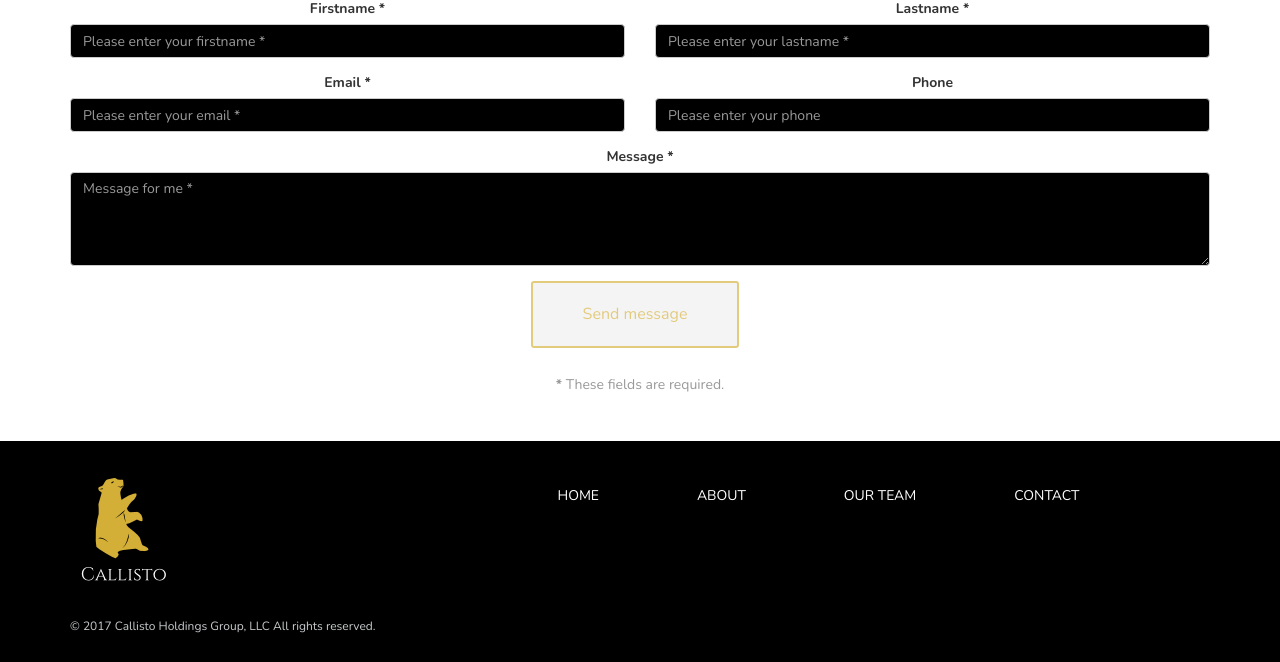
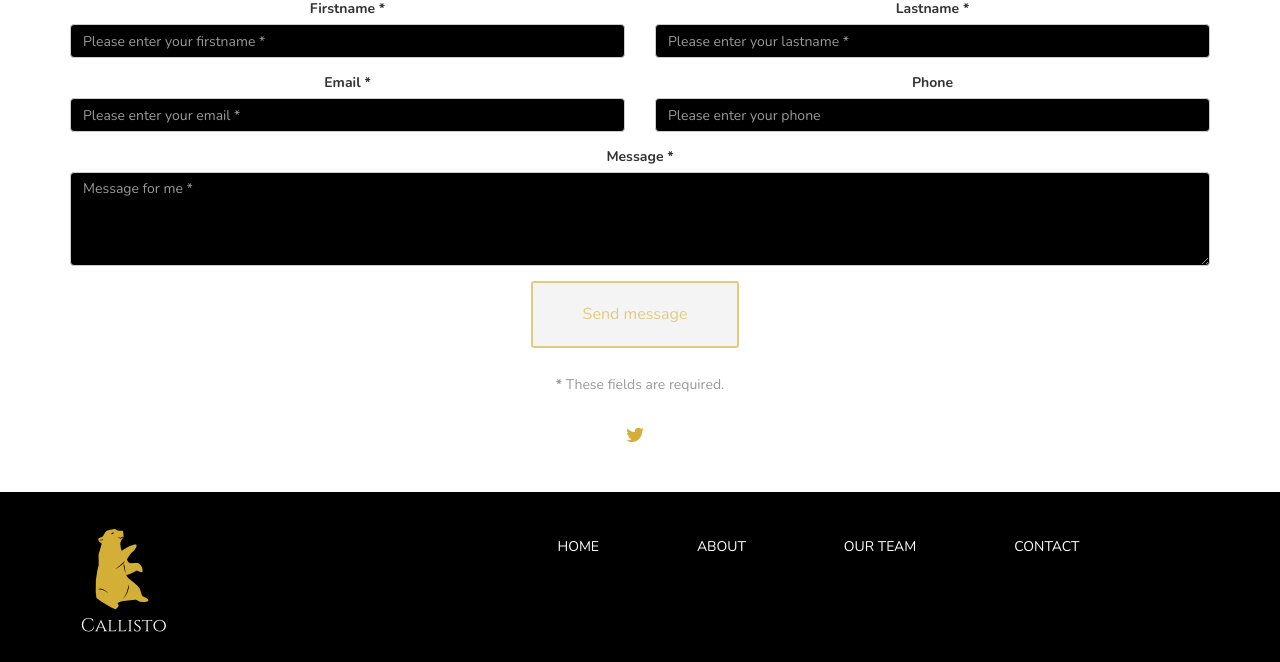
Before and after one commit to callistollc/callistollc.github.io, a PHP site: page / in a window 1280 px wide. Shown: the part 2181-2843 px from the top of the page. Before the commit the page ends 2814 px from the top, so only its background shows below. Run offline with PHP 8.4, Linux system fonts and the light colour scheme; some libraries are stand-ins or nearby versions.

Commit message:
Added links to social media section

```diff
--- a/css/styles.css
+++ b/css/styles.css
@@ -554,7 +554,7 @@ Navigation
     background: #fff;
     cursor: pointer;
 }
-.nav-toggle span:before {
+.`-toggle span:before {
     top: -10px
 }
 .nav-toggle span:after {
@@ -769,11 +769,7 @@ Features List
     margin-top: 10px;
 }
 
-.fa-linkedin {
-    display: block;
-    color:#d4af37;
-    font-size: 15px;
-}
+
 
 /* ==========================================================================
 Blockquote
@@ -1146,3 +1142,29 @@ Company Logo
     position: absolute;
     top: -35px;
 }
+
+/* ==========================================================================
+Social Media
+========================================================================== */
+.fa-linkedin {
+    display: block;
+    color:#d4af37;
+    font-size: 15px;
+}
+
+
+#social ul {
+    list-style:none;
+}
+
+#social li {
+    display:inline-block;
+
+
+}
+
+#social i {
+     font-size: 20px;
+     color:#d4af37;
+     padding-right: 10px;
+}
--- a/index.html
+++ b/index.html
@@ -254,6 +254,12 @@
                                             <p class="text-muted"><strong>*</strong> These fields are required.</p>
                                         </div>
                                     </div>
+                                        <div id="social" class="row">
+                                            <ul>
+                                                <li> <a href="https://twitter.com/callistoLLC"><i class="fa fa-twitter"></i></a></li>
+                                                <!---<li> <a href=""><i class="fa fa-facebook"></i></a></li>-->
+                                            </ul>
+                                        </div>
                                 </div>
 
                             </form>
```
Also changed, not shown: 1 other file.
